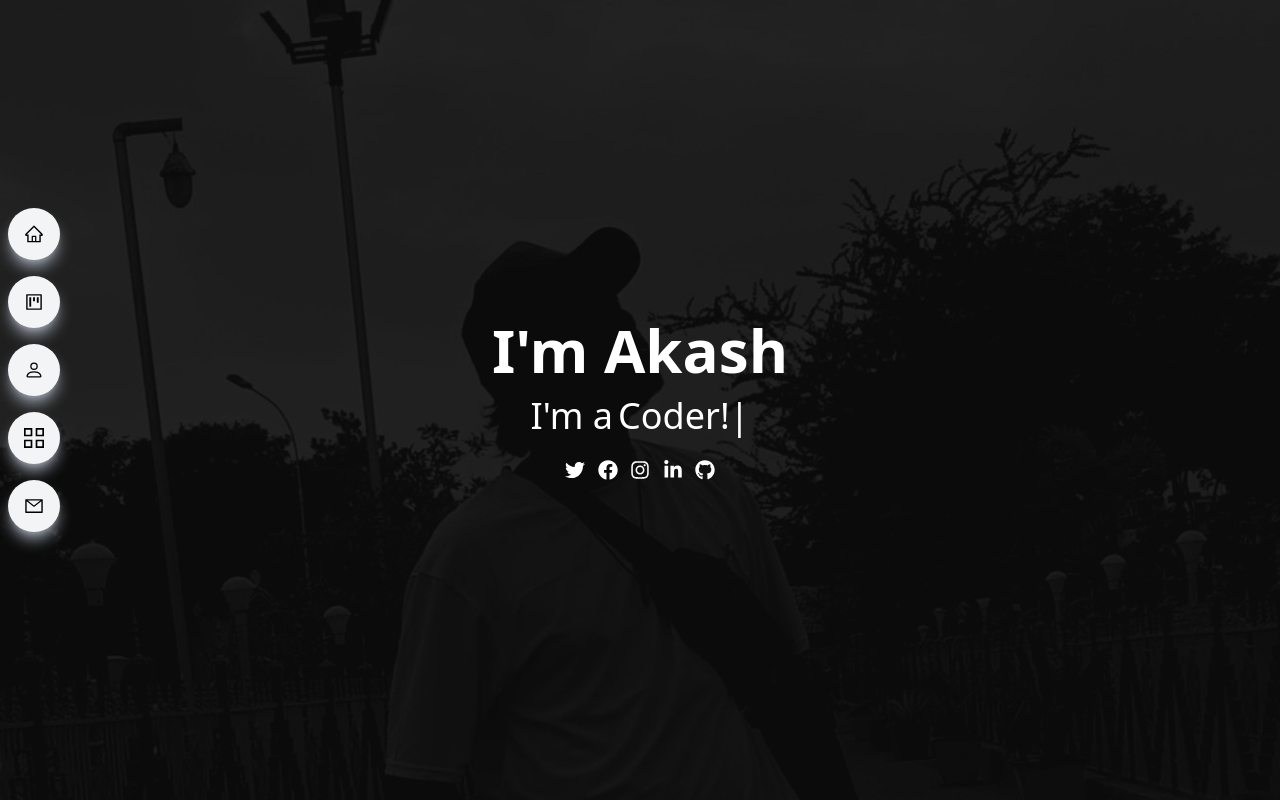
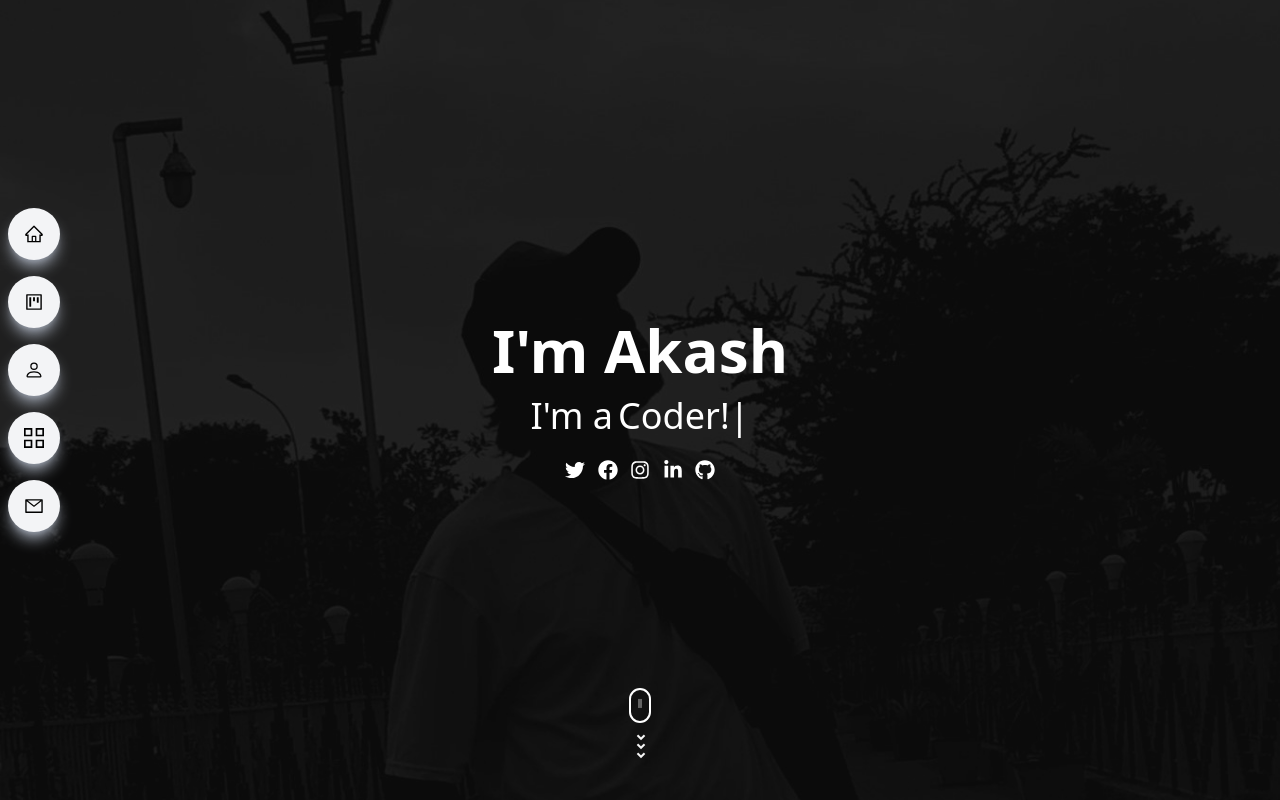
Before and after one commit to Akash19082001/MY-PortFoliosite, a React (Vite) app: page / in a window 1280 px wide. Shown: the top 800 px of the page. Built offline with nearby package versions, Linux system fonts and the light colour scheme; a web font is replaced by a local one.

Commit message:
fist commit

```diff
--- a/src/Components/Main.jsx
+++ b/src/Components/Main.jsx
@@ -1,13 +1,32 @@
-import React from 'react';
+import React, { useState, useEffect } from 'react';
 import { TypeAnimation } from 'react-type-animation';
 import { FaTwitter, FaFacebook, FaInstagram, FaLinkedinIn, FaGithub } from 'react-icons/fa';
 import { motion } from 'framer-motion';
 import homeIMG from '../assets/Home.jpg';
-
+import ScrollMouse from './ScrollMouse';
 
 const Main = () => {
+  const [showScrollMouse, setShowScrollMouse] = useState(true);
+
+  useEffect(() => {
+    const handleScroll = () => {
+      // If the user scrolls down more than 100px, hide the ScrollMouse animation
+      if (window.scrollY > 100) {
+        setShowScrollMouse(false);
+      } else {
+        setShowScrollMouse(true);
+      }
+    };
+
+    window.addEventListener('scroll', handleScroll);
+
+    return () => {
+      window.removeEventListener('scroll', handleScroll);
+    };
+  }, []);
+
   return (
-    <div id='main'>
+    <div id='main' className="relative">
       <img className='w-full h-screen object-cover' src={homeIMG} alt='background' />
       <div className='w-full h-screen absolute top-0 left-0 bg-black/40'>
         <motion.div
@@ -38,6 +57,8 @@ const Main = () => {
                 'Designer!',
                 2000,
                 'Coder!',
+                2000,
+                 'Youtuber',
                 2000,
                 'Tech Enthusiast!',
                 2000
@@ -93,7 +114,17 @@ const Main = () => {
         </motion.div>
       </div>
 
-
+      {/* Render the ScrollMouse component only if showScrollMouse is true */}
+      <div className='md:hidden block'>
+      <div>
+        {showScrollMouse && <ScrollMouse />}
+        </div>
+      </div>
+      <div className='md:block hiden'>
+        <div>
+        {showScrollMouse && <ScrollMouse />}
+        </div>
+      </div>
     </div>
   );
 };
--- /dev/null
+++ b/src/Components/ScrollMouse.jsx
@@ -0,0 +1,21 @@
+import React from "react";
+
+const ScrollMouse = () => {
+  return (
+    <div
+      id="mouse-scroll"
+      className="flex flex-col items-center fixed bottom-10 left-1/2 transform -translate-x-1/2 z-[9999] m-auto"
+    >
+      <div className="mouse h-[21px] w-[14px] border-2 border-white rounded-full relative flex justify-center items-start md:h-[28px] md:w-[18px] lg:h-[35px] lg:w-[22px]">
+        <div className="mouse-in w-[2px] h-[5px] bg-white mt-[5px] animate-animated-mouse md:w-[3px] md:h-[7px] lg:w-[4px] lg:h-[9px]"></div>
+      </div>
+      <div className="flex flex-col items-center mt-[10px]">
+        <span className="down-arrow-1 w-[4px] h-[4px] transform rotate-45 border-r-2 border-b-2 border-white mb-[3px] ml-[2px] animate-mouse-scroll delay-[50ms] md:w-[5px] md:h-[5px] lg:w-[6px] lg:h-[6px]"></span>
+        <span className="down-arrow-2 w-[4px] h-[4px] transform rotate-45 border-r-2 border-b-2 border-white mb-[3px] ml-[2px] animate-mouse-scroll delay-[100ms] md:w-[5px] md:h-[5px] lg:w-[6px] lg:h-[6px]"></span>
+        <span className="down-arrow-3 w-[4px] h-[4px] transform rotate-45 border-r-2 border-b-2 border-white mb-[3px] ml-[2px] animate-mouse-scroll delay-[300ms] md:w-[5px] md:h-[5px] lg:w-[6px] lg:h-[6px]"></span>
+      </div>
+    </div>
+  );
+};
+
+export default ScrollMouse;
--- a/src/index.css
+++ b/src/index.css
@@ -92,7 +92,6 @@
 
 @layer utilities {
   .animate-loop {
-    @apply animate-none;
     animation-name: loop;
     animation-timing-function: linear;
     animation-iteration-count: infinite;
--- a/tailwind.config.js
+++ b/tailwind.config.js
@@ -2,7 +2,23 @@
 export default {
   content: ["./index.html","./src/**/*.{js,ts,jsx,tsx}"],
   theme: {
-    extend: {},
-  },
+    extend: {
+      keyframes: {
+        'animated-mouse': {
+          '0%': { opacity: '1', transform: 'translateY(0)' },
+          '100%': { opacity: '0', transform: 'translateY(6px)' },
+        },
+        'mouse-scroll': {
+          '0%': { opacity: '0' },
+          '50%': { opacity: '0.5' },
+          '100%': { opacity: '1' },
+        },
+      },
+      animation: {
+        'animated-mouse': 'animated-mouse 1.2s ease infinite',
+        'mouse-scroll': 'mouse-scroll 1s infinite',
+      },
+    },
   plugins: [],
 }
+}
```
